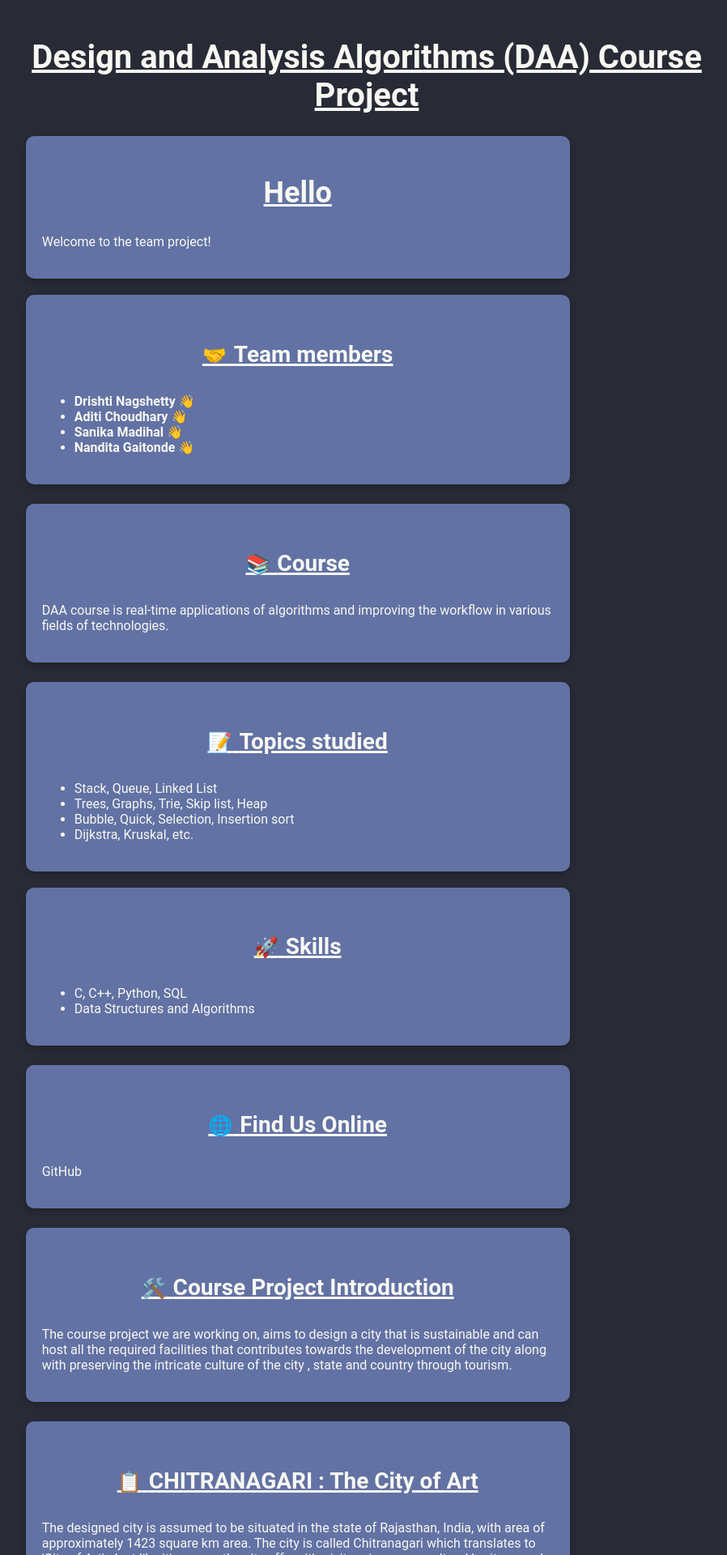
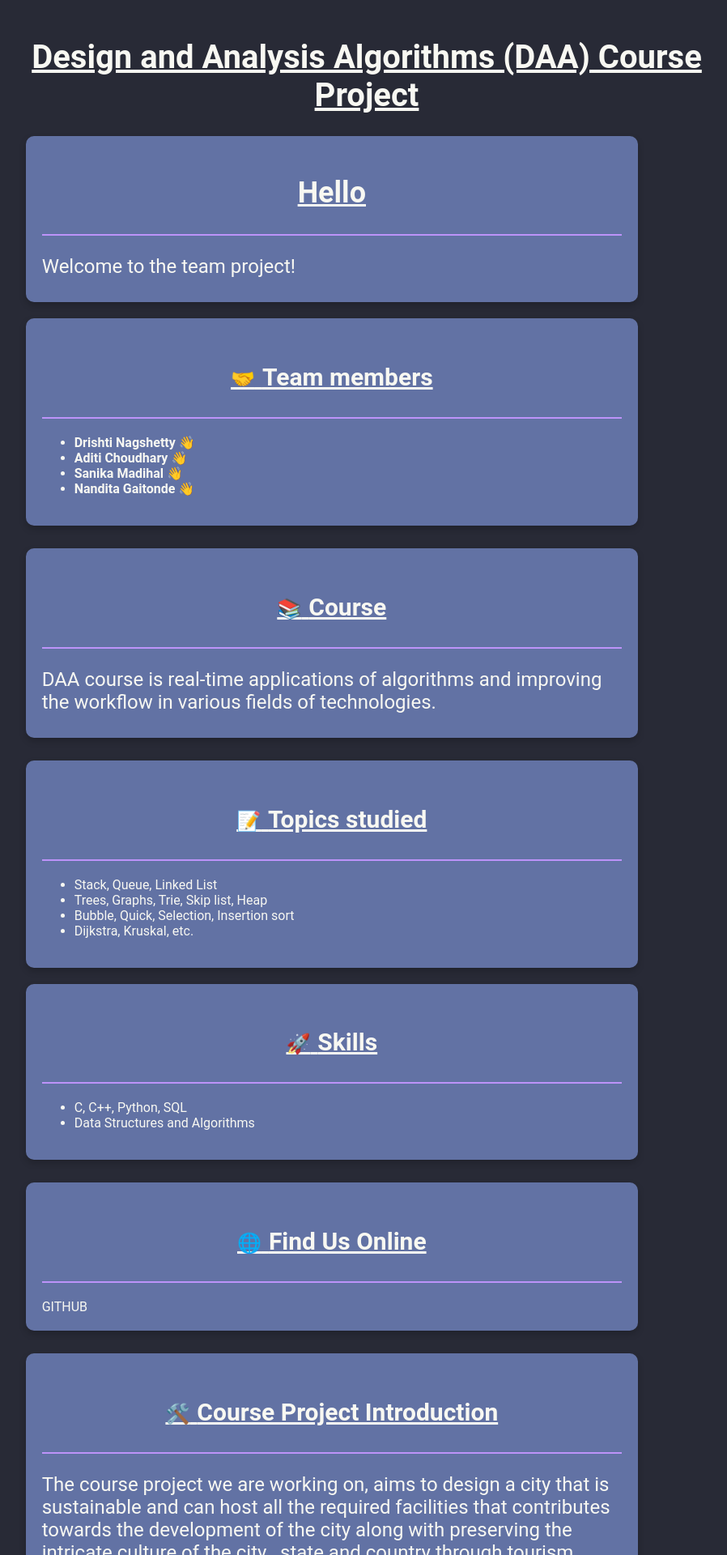
Before and after one commit to 01fe23bcs128/chitranagari.github.io-., a Jekyll site: the page index.html, which Jekyll copies as it is, in a window 1280 px wide. Shown: the top 1920 px of the page at 81% size, without its empty margins (187-1085 px from the left). Built offline with Jekyll 4.4.1, drawn with Linux system fonts in a browser that asks for light colours.

Commit message:
Update index.html

```diff
--- a/index.html
+++ b/index.html
@@ -12,7 +12,16 @@
       margin: 0;
       padding: 0;
     }
-
+    p {
+            color: #f8f8f2;
+            font-size: 24px;
+            margin-bottom: 10px;
+        }
+    /* Divider Style */
+        .divider {
+            border-top: 2px solid #bd93f9;
+            margin: 20px 0;
+        }
     h1, h2 {
       text-align: center;
       font-weight: bold;
@@ -31,7 +40,7 @@
       padding: 20px;
     }
     .box {
-      width: 75%; /* Set box width to 3/4 of the page */
+      width: 85%; /* Set box width to 3/4 of the page */
       border-radius: 10px;
       background-color: #6272a4;
       padding: 20px;
@@ -52,12 +61,22 @@
     }
     .heading {
       font-weight: bold;
-      font-size: 28px;
+      font-size: 30px;
     }
     .team-member, .course, .project, .problem, .skills, .portfolio {
       display: block;
-      margin-bottom: 24px;
+      margin-bottom: 28px;
     }
+    a {
+            color: #f8f8f2; /* yellowish color */
+            text-decoration: none; /* Removes underline by default */
+        }
+
+        /* Style for hover state */
+        a:hover {
+            color: #ff79c6; /* Pink color when hovered */
+            text-decoration: underline; /* Adds underline on hover */
+        }
   </style>
 </head>
 <body>
@@ -68,11 +87,13 @@
 
     <div class="box">
       <h2>Hello</h2>
+      <div class="divider"></div>
       <p>Welcome to the team project!</p>
     </div>
 
     <div class="box team-member">
       <h2><span class="emoji">🤝</span> <span class="heading">Team members</span></h2>
+      <div class="divider"></div>
       <ul>
         <li><b>Drishti Nagshetty</b> 👋</li>
         <li><b>Aditi Choudhary</b> 👋</li>
@@ -83,11 +104,13 @@
 
     <div class="box course">
       <h2><span class="emoji">📚</span> <span class="heading">Course</span></h2>
+      <div class="divider"></div>
       <p>DAA course is real-time applications of algorithms and improving the workflow in various fields of technologies.</p>
     </div>
 
     <div class="box topics">
       <h2><span class="emoji">📝</span> <span class="heading">Topics studied</span></h2>
+      <div class="divider"></div>
       <ul>
         <li>Stack, Queue, Linked List</li>
         <li>Trees, Graphs, Trie, Skip list, Heap</li>
@@ -98,6 +121,7 @@
 
     <div class="box skills">
       <h2><span class="emoji">🚀</span> <span class="heading">Skills</span></h2>
+      <div class="divider"></div>
       <ul>
         <li>C, C++, Python, SQL</li>
         <li>Data Structures and Algorithms</li>
@@ -106,21 +130,25 @@
 
     <div class="box portfolio">
       <h2><span class="emoji">🌐</span> <span class="heading">Find Us Online</span></h2>
-      <p>GitHub</p>
+      <div class="divider"></div>
+      <a href="https://01fe23bcs128.github.io/chitranagari.github.io-./" target="_blank">GITHUB</a>
     </div>
 
     <div class="box project">
       <h2><span class="emoji">🛠️</span> <span class="heading">Course Project Introduction</span></h2>
+      <div class="divider"></div>
       <p>The course project we are working on, aims to design a city that is sustainable and can host all the required facilities that contributes towards the development of the city along with preserving the intricate culture of the city , state and country through tourism.</p>
     </div>
 
     <div class="box problem">
       <h2><span class="emoji">📋</span> <span class="heading">CHITRANAGARI : The City of Art</span></h2>
+      <div class="divider"></div>
       <p>The designed city is assumed to be situated in the state of Rajasthan, India, with area of approximately 1423 square km area. The city is called Chitranagari which translates to 'City of Art'. Just like it's name , the city offers it's visitors immense cultural heritage and diversity in the form of museum, fort and palace. It also hosts recreational sites such as amusement park, zoological and botanical garden. The city is well connected with roads and higways on the outskirts , supported by metro within the city.There are two government offices(North and South hub) for smooth working. These along with other details make this city a sustainable and one of major economically driving cities.</p>
     </div>
 
     <div class="box business-cases">
       <h2><span class="emoji">📈</span> <span class="heading">Business Case Studies Identified</span></h2>
+      <div class="divider"></div>
       <ul>
         <li><b>Drishti R.N</b>:</li>
         <p>-Traffic Data</p>
@@ -143,6 +171,7 @@
 
     <div class="box portfolio-details">
       <h2><span class="emoji">🗒️</span> <span class="heading">Portfolio details</span></h2>
+      <div class="divider"></div>
       <p><b>Course Name</b>: Algorithmic Problem Solving</p>
       <p><b>Course Code</b>: 24ECSP206</p>
       <p><b>Course Instructor</b>: Prakash Hegade</p>
```
